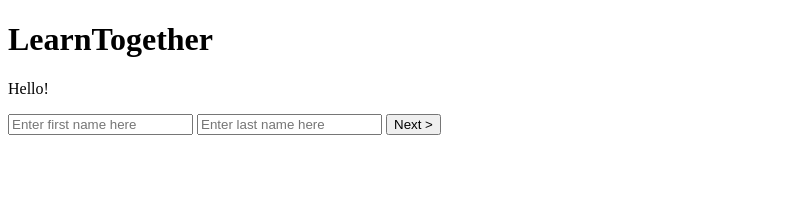
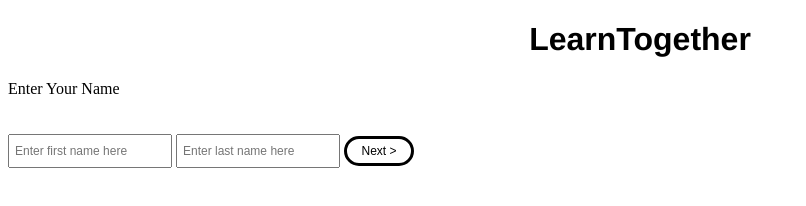
Before and after one commit to meganzhang88/LearnTogether, a website with bundled scripts: page index.html in a window 1280 px wide. Shown: the whole page, without its empty margins (0-806 px from the left). Built offline with nearby package versions, Linux system fonts and the light colour scheme.

Commit message:
updated html / css

```diff
--- a/index.html
+++ b/index.html
@@ -10,7 +10,7 @@
 
         </head>
         <body>
-            <p>Hello!</p>
+            <p>Enter Your Name</p>
             <form class="name-form" id="name-form" action="#">
                 <input class="firstname-input" type="text" id="fname-input" placeholder="Enter first name here">
                 <input class="lastname-input" type="text" id="lname-input" placeholder="Enter last name here">
--- a/style.css
+++ b/style.css
@@ -1,3 +1,25 @@
-body {
+h1 {
+    text-align: center;
+    font-family: 'Franklin Gothic Medium', 'Arial Narrow', Arial, sans-serif;
+}
 
-}
+input {
+    padding: 5px;
+    font-size: 12px;
+    width: 150px;
+    height: 20px;
+ }
+
+ button {
+    height: 30px;
+    width: 70px;
+    background: none; /* This removes the default background */
+    color: black;
+    border: 3px solid black;
+    border-radius: 50px; /* This gives our button rounded edges */
+    font-size: 12px;
+    cursor: pointer;
+ }
+ form {
+    padding-top: 20px;
+ }
```
